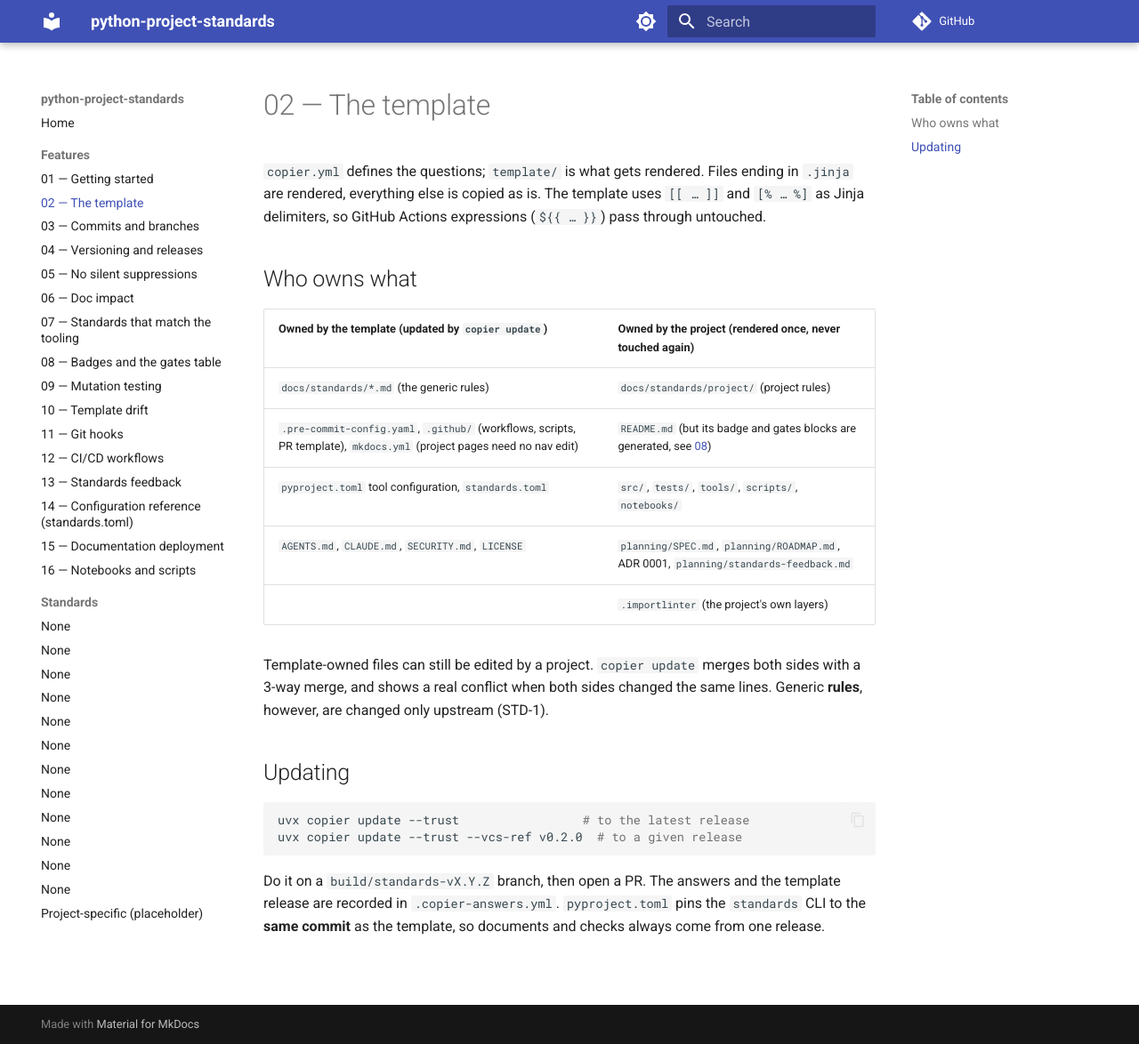
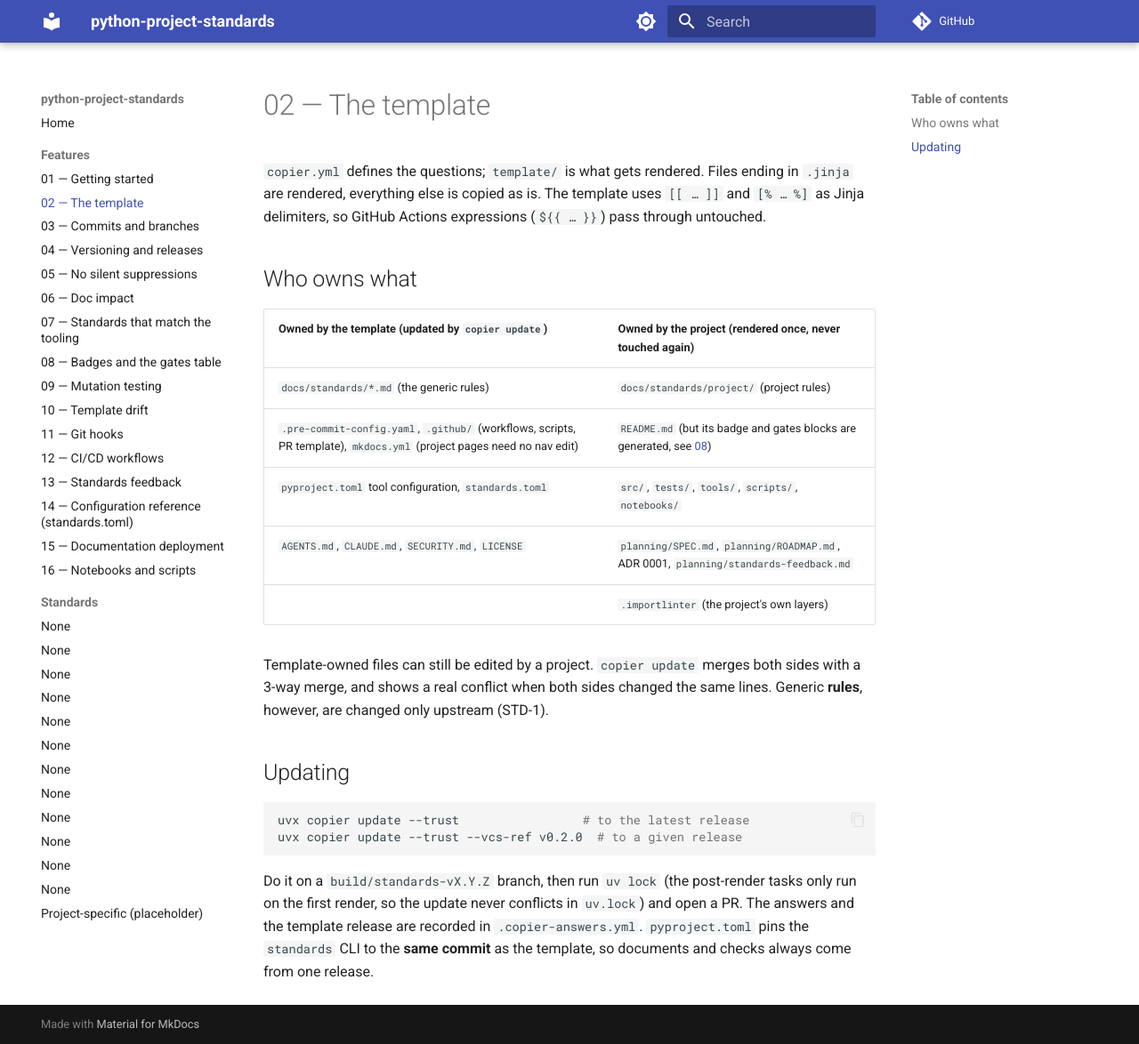
Before and after one commit to wghami/python-project-standards, an MkDocs documentation site: the page built from docs/02-template.md, in a window 1280 px wide and 1174 px high. Shown: the whole window at 89% size. Built offline with MkDocs 1.6.1 and Material for MkDocs 9.7.7, drawn with Linux system fonts in a browser that asks for light colours; comment, search, counter and statistics services are not loaded.

Commit message:
fix(template): run the post-render tasks on the first render only
During `copier update`, the tasks also ran inside Copier's internal
renders of the old and new template versions, so their generated files
(uv.lock, the README blocks) became merge conflicts; uv.lock ended up
with conflict markers. Tasks now run on `copier copy` only; after an
update the uv-lock hook asks for `uv lock` and the readme hook
regenerates the README blocks.

Closes https://github.com/wghami/python-project-standards/issues/18

Co-Authored-By: Claude Opus 5.5 <noreply@anthropic.com>

````diff
--- a/docs/02-template.md
+++ b/docs/02-template.md
@@ -25,6 +25,7 @@ uvx copier update --trust                 # to the latest release
 uvx copier update --trust --vcs-ref v0.2.0  # to a given release
 ```
 
-Do it on a `build/standards-vX.Y.Z` branch, then open a PR. The answers and the template release
+Do it on a `build/standards-vX.Y.Z` branch, then run `uv lock` (the post-render tasks only run
+on the first render, so the update never conflicts in `uv.lock`) and open a PR. The answers and the template release
 are recorded in `.copier-answers.yml`. `pyproject.toml` pins the `standards` CLI to the **same
 commit** as the template, so documents and checks always come from one release.
````
Also changed, not shown: copier.yml (+12 -6 lines), docs/01-getting-started.md (+1 -1 lines).
